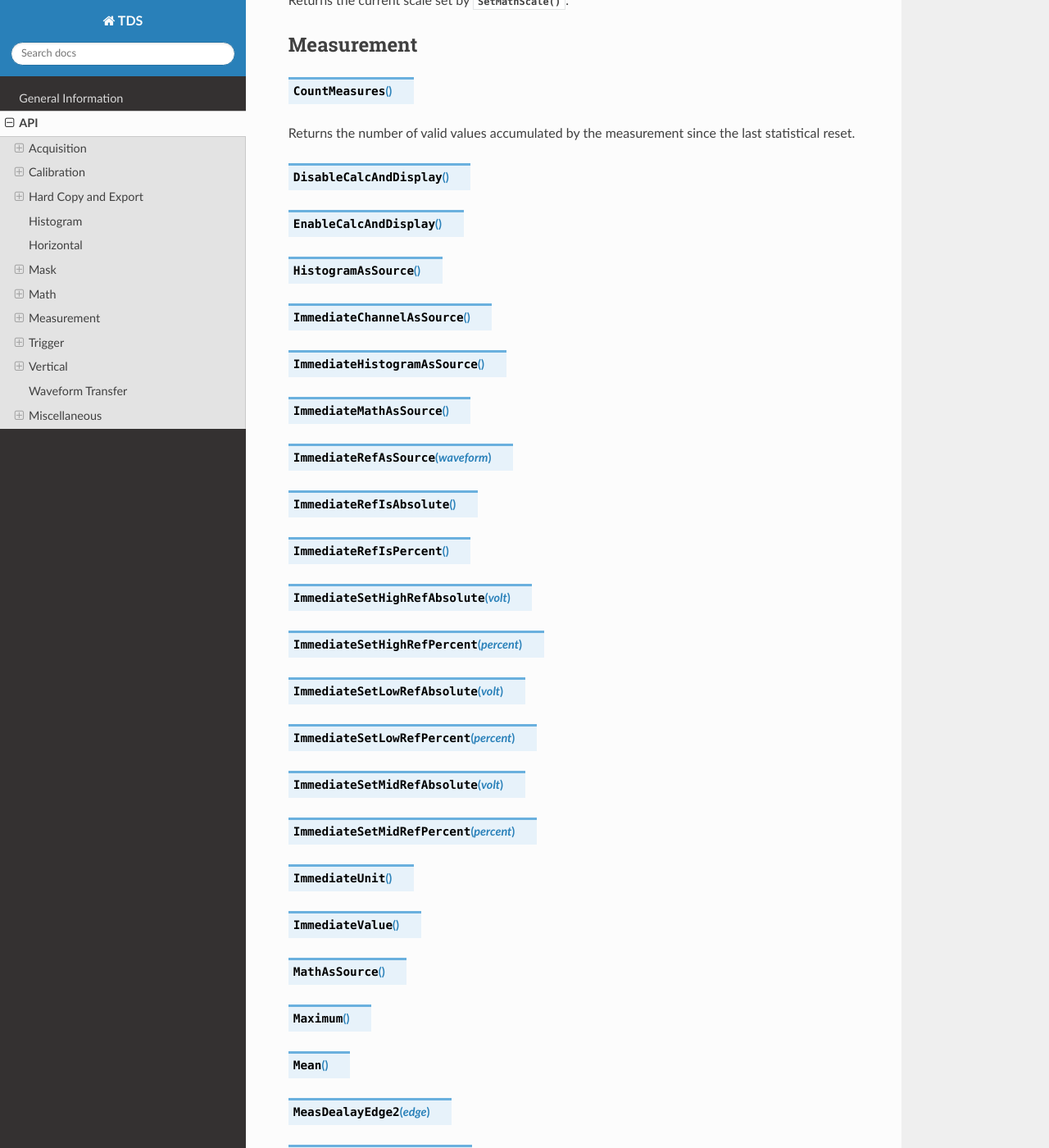
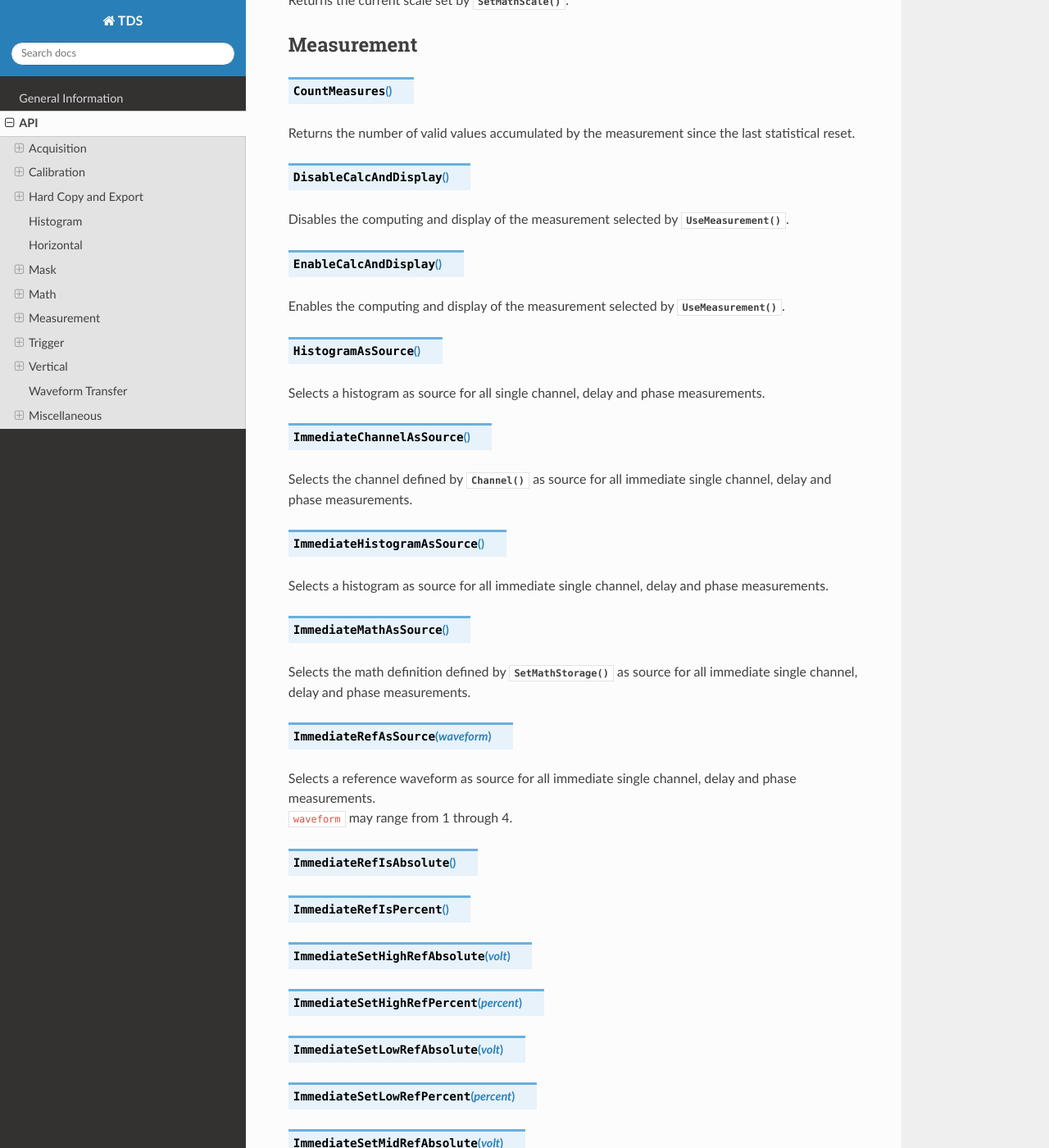
Before and after one commit to NeleWandel/TDS, a Sphinx documentation site: the page built from docs/source/API.rst, in a window 1280 px wide and 1400 px high, scrolled down 5919 px. Shown: the whole window at 82% size. Built offline with Sphinx 7.4.7 and the Read the Docs theme 2.0.0, drawn with Linux system fonts in a browser that asks for light colours; pages that are not in the unit, such as notebooks, are missing from menus.

Commit message:
Update API.rst

```diff
--- a/docs/source/API.rst
+++ b/docs/source/API.rst
@@ -132,12 +132,20 @@ Measurement
 .. method:: CountMeasures()
 | Returns the number of valid values accumulated by the measurement since the last statistical reset.
 .. method:: DisableCalcAndDisplay()
+| Disables the computing and display of the measurement selected by :meth:`UseMeasurement`.
 .. method:: EnableCalcAndDisplay()
+| Enables the computing and display of the measurement selected by :meth:`UseMeasurement`.
 .. method:: HistogramAsSource()
+| Selects a histogram as source for all single channel, delay and phase measurements.
 .. method:: ImmediateChannelAsSource()
+| Selects the channel defined by :meth:`Channel` as source for all immediate single channel, delay and phase measurements.
 .. method:: ImmediateHistogramAsSource()
+| Selects a histogram as source for all immediate single channel, delay and phase measurements.
 .. method:: ImmediateMathAsSource()
+| Selects the math definition defined by :meth:`SetMathStorage` as source for all immediate single channel, delay and phase measurements.
 .. method:: ImmediateRefAsSource(waveform)
+| Selects a reference waveform as source for all immediate single channel, delay and phase measurements.
+| ``waveform`` may range from 1 through 4.
 .. method:: ImmediateRefIsAbsolute()
 .. method:: ImmediateRefIsPercent()
 .. method:: ImmediateSetHighRefAbsolute(volt)
```
